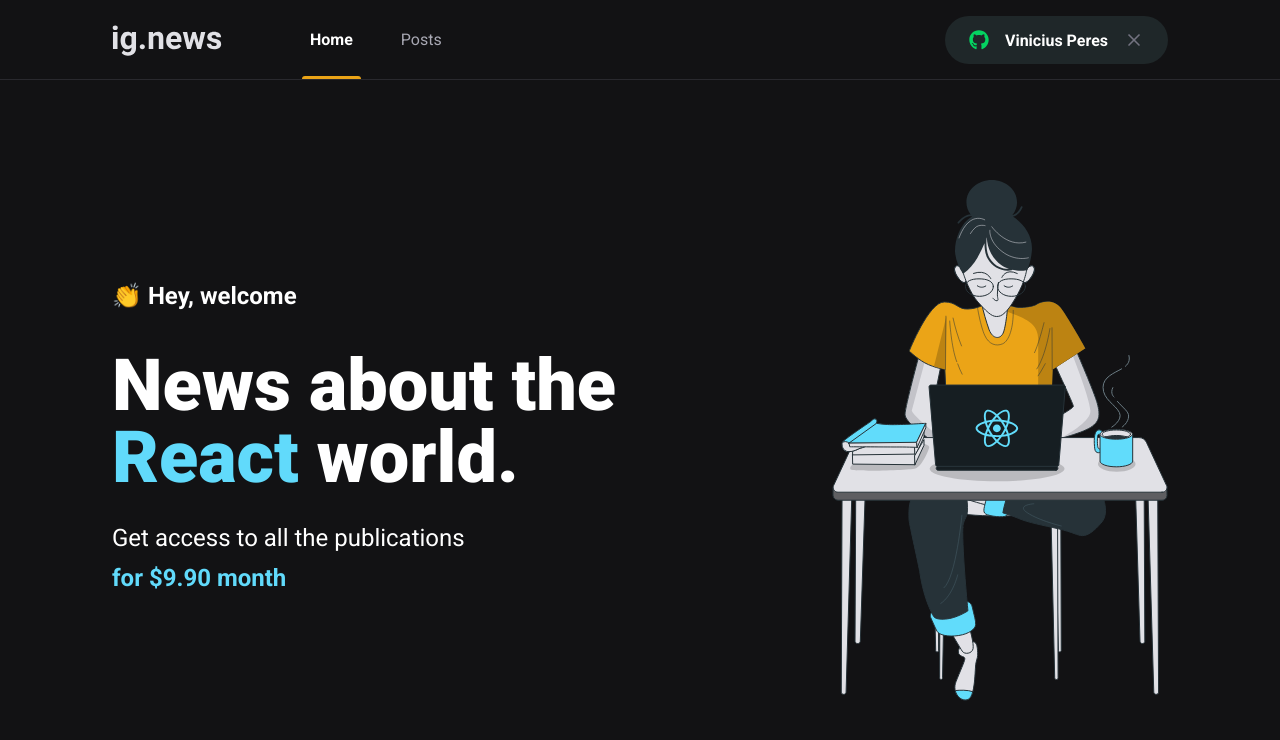
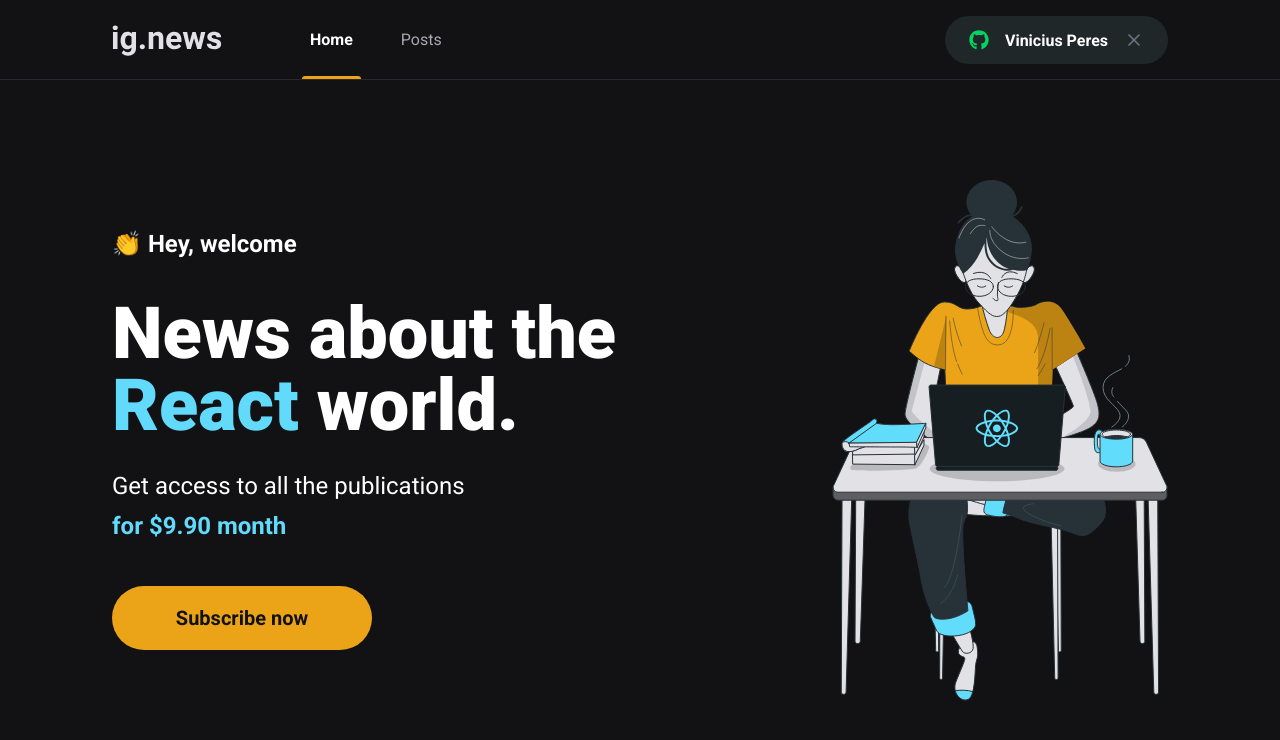
Before and after one commit to mpvinnie/ignews, a Next.js app: page / in a window 1280 px wide. Shown: the top 740 px of the page. Built offline with nearby package versions, Linux system fonts and the light colour scheme.

Commit message:
Create subscribe button component

```diff
--- /dev/null
+++ b/src/components/SubscribeButton/index.tsx
@@ -0,0 +1,9 @@
+import styles from './styles.module.scss'
+
+export function SubscribeButton() {
+  return (
+    <button type="button" className={styles.subscribeButton}>
+      Subscribe now
+    </button>
+  )
+}
--- /dev/null
+++ b/src/components/SubscribeButton/styles.module.scss
@@ -0,0 +1,19 @@
+.subscribeButton {
+  width: 16.25rem;
+  height: 4rem;
+  border-radius: 2rem;
+  background: var(--yellow-500);
+  color: var(--gray-900);
+  font-size: 1.25rem;
+  font-weight: bold;
+
+  display: flex;
+  align-items: center;
+  justify-content: center;
+
+  transition: filter 0.2s;
+
+  &:hover {
+    filter: brightness(0.8);
+  }
+}
--- a/src/pages/home.module.scss
+++ b/src/pages/home.module.scss
@@ -38,4 +38,8 @@
       font-weight: bold;
     }
   }
+
+  button {
+    margin-top: 2.5rem;
+  }
 }
--- a/src/pages/index.tsx
+++ b/src/pages/index.tsx
@@ -1,4 +1,6 @@
 import Head from 'next/head'
+
+import { SubscribeButton } from '../components/SubscribeButton'
 
 import styles from './home.module.scss'
 
@@ -17,6 +19,8 @@ export default function Home() {
             Get access to all the publications < br/>
             <span>for $9.90 month</span>
           </p>
+
+          <SubscribeButton />
         </section>
 
         <img src="/images/avatar.svg" alt="Girl coding"/>
```
